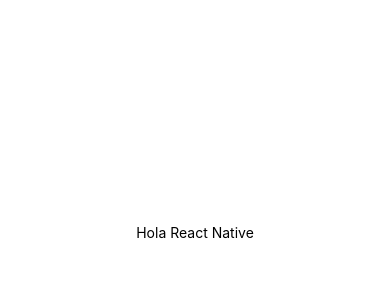
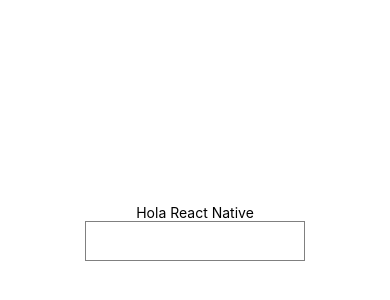
Before and after one commit to quowtf/todoappjs, a React Native app: screen / in a window 390 px wide. Shown: the part 190-490 px from the top of the page. Built offline with nearby package versions, Linux system fonts and the light colour scheme.

Commit message:
chore: add textinput

```diff
--- a/App.js
+++ b/App.js
@@ -1,11 +1,18 @@
 import React from "react";
-import { View, Text } from "react-native";
+import { View, Text, TextInput } from "react-native";
 
 class App extends React.Component {
   render() {
     return (
       <View style={{ flex: 1, alignItems: "center", justifyContent: "center" }}>
         <Text>Hola React Native</Text>
+        <TextInput
+          style={{
+            height: 40,
+            borderColor: "grey",
+            borderWidth: 1
+          }}
+        />
       </View>
     );
   }
```
